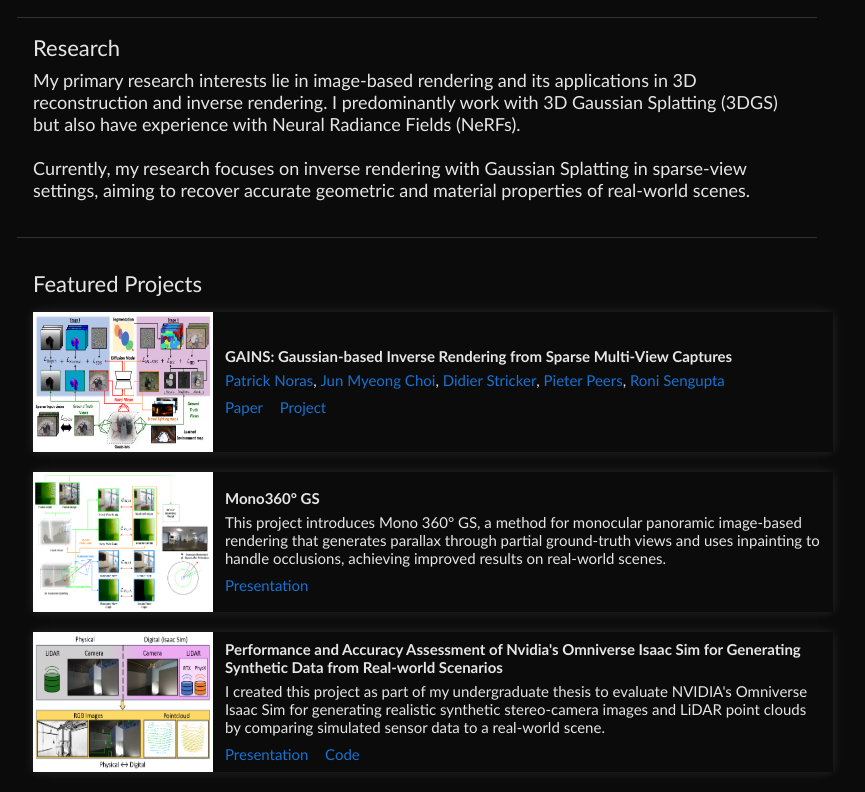
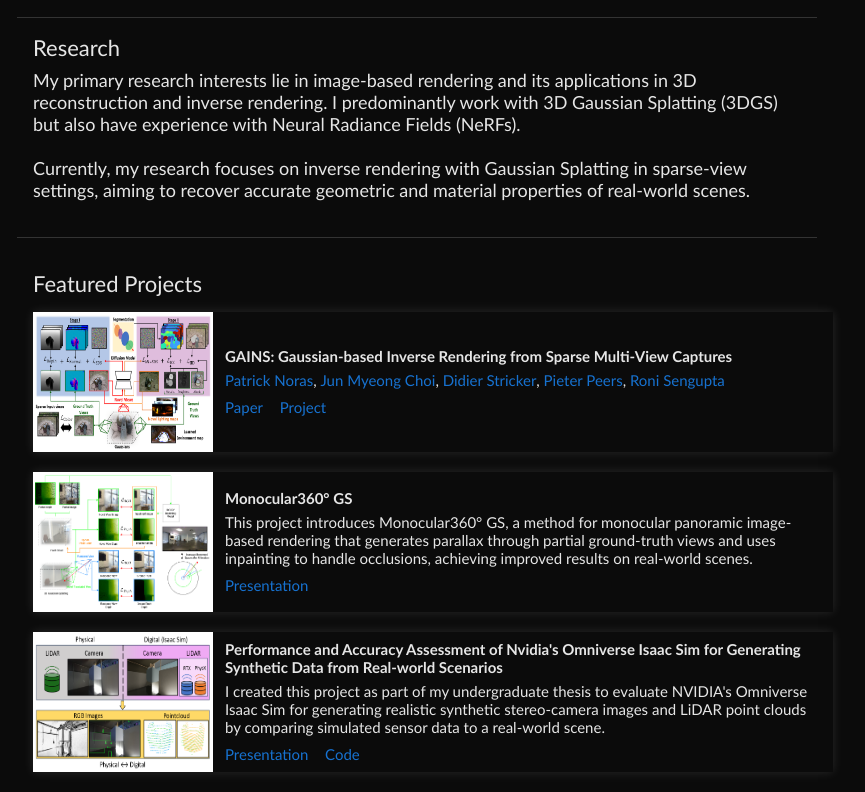
Before and after one commit to patrickbail/patrickbail.github.io, a plain HTML site: page index.html in a window 1280 px wide. Shown: the part 657-1449 px from the top of the page, without its empty margins (223-1088 px from the left). Drawn offline with Linux system fonts and the light colour scheme.

Commit message:
Minor changes to Mono360 GS project description

```diff
--- a/index.html
+++ b/index.html
@@ -119,8 +119,8 @@
      data-static="images/baseline_pipeline_1.png"
      data-anim="images/Mono360GS_dfki_showroom.gif" alt="Mono360° GS">
             <div class="project-info">
-              <h3>Mono360° GS</h3>
-              <p>This project introduces Mono 360° GS, a method for monocular panoramic image-based rendering that generates parallax through partial ground-truth views and uses inpainting to handle occlusions, achieving improved results on real-world scenes.</p>
+              <h3>Monocular360° GS</h3>
+              <p>This project introduces Monocular360° GS, a method for monocular panoramic image-based rendering that generates parallax through partial ground-truth views and uses inpainting to handle occlusions, achieving improved results on real-world scenes.</p>
               <div>
                 <a href="data/Mono360_GS.pdf" target="_blank">Presentation</a>
               </div>
```
Also changed, not shown: 1 other file.
